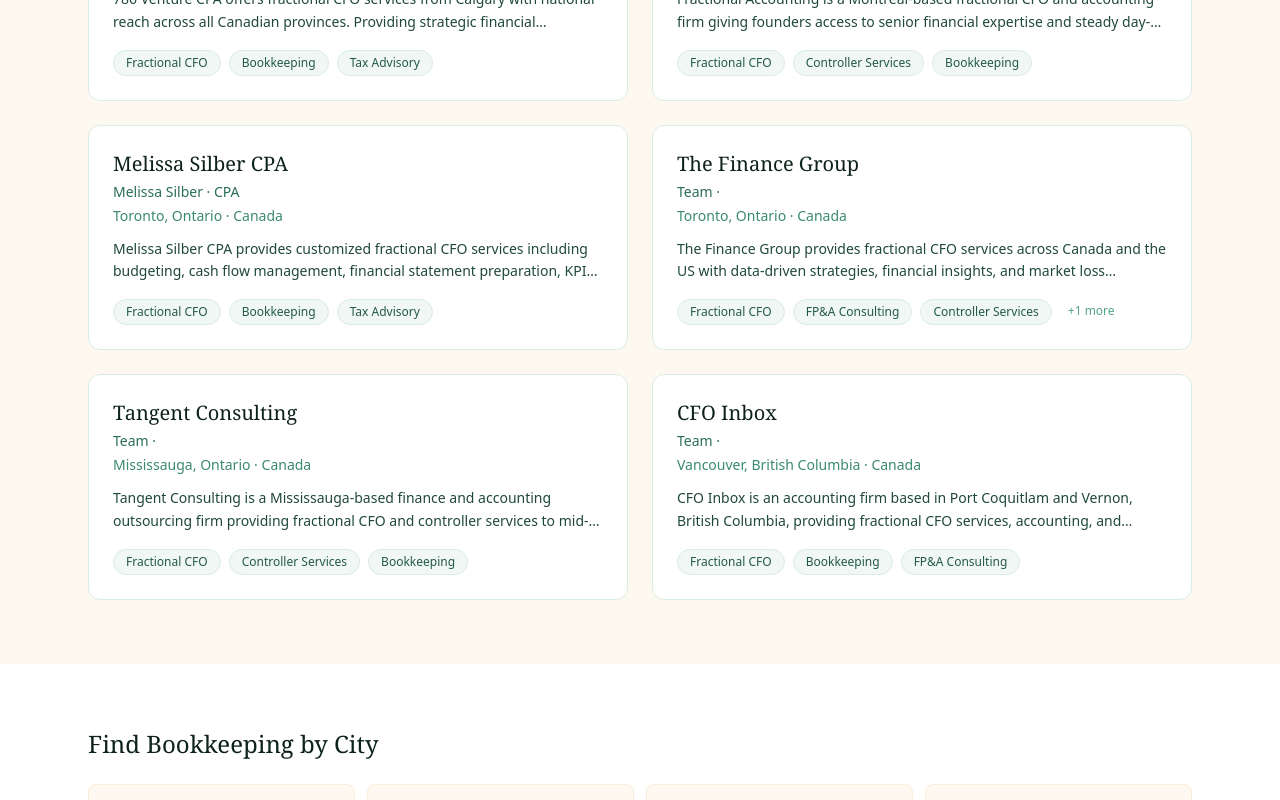
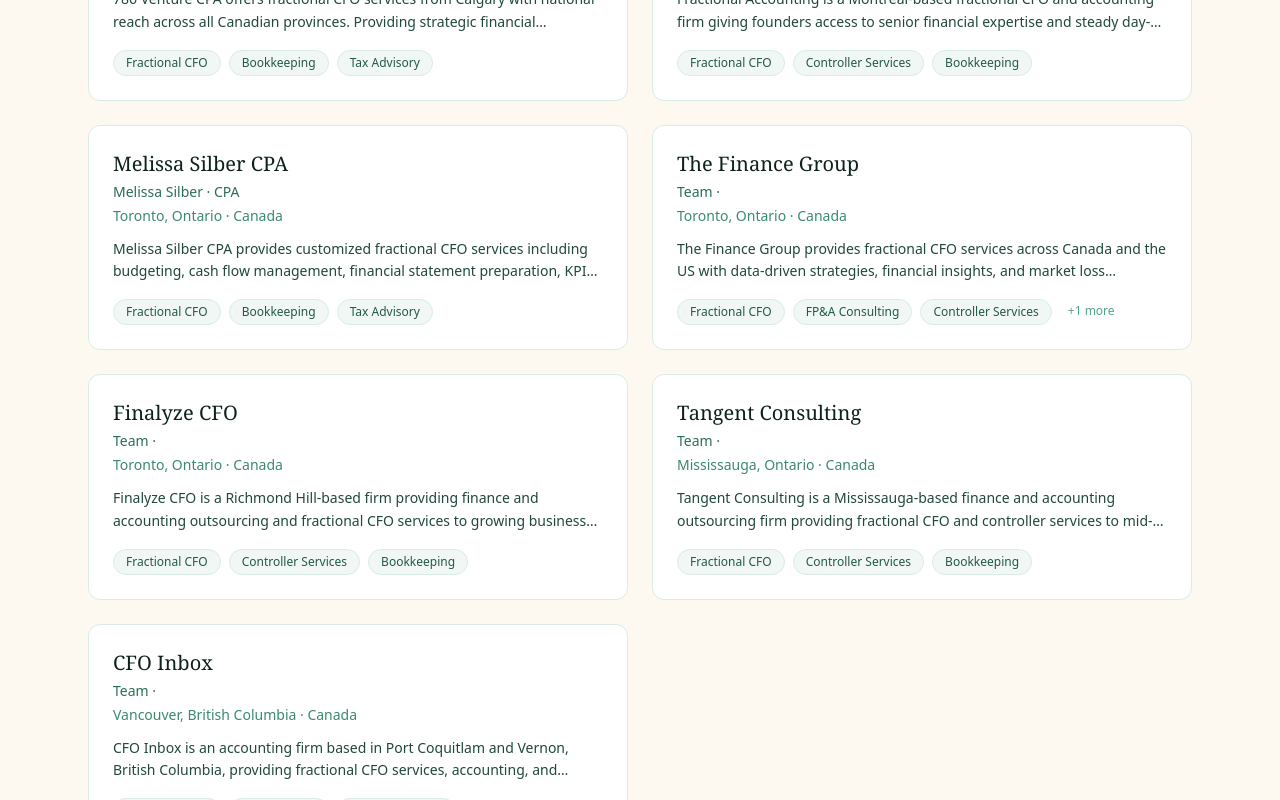
Before and after one commit to findfinancepros/findfinancepros, a Next.js app: page /service/bookkeeping in a window 1280 px wide. Shown: the part 1092-1892 px from the top of the page. Built offline with nearby package versions, Linux system fonts and the light colour scheme.

Commit message:
Add missing Finalyze CFO entry

```diff
--- a/src/data/directory.js
+++ b/src/data/directory.js
@@ -225,6 +225,21 @@
     website: "https://financegroup-global.com",
     featured: false,
   },
+{
+    slug: "finalyze-cfo",
+    name: "Finalyze CFO",
+    contact: "Team",
+    title: "",
+    city: "toronto",
+    cityLabel: "Toronto",
+    province: "Ontario",
+    country: "Canada",
+    services: ["fractional-cfo", "controller-services", "bookkeeping"],
+    industries: ["professional-services", "technology", "retail"],
+    description: "Finalyze CFO is a Richmond Hill-based firm providing finance and accounting outsourcing and fractional CFO services to growing businesses in the Greater Toronto Area.",
+    website: "https://finalyzecfo.com",
+    featured: false,
+  },
   {
     slug: "tangent-consulting",
     name: "Tangent Consulting",
```
